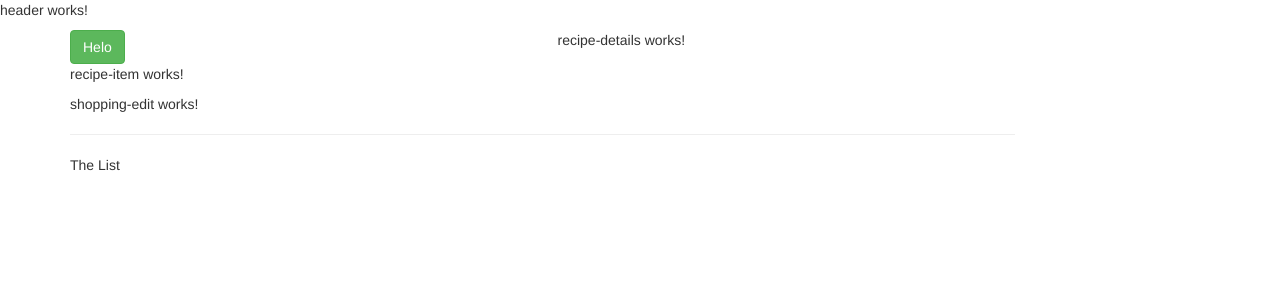
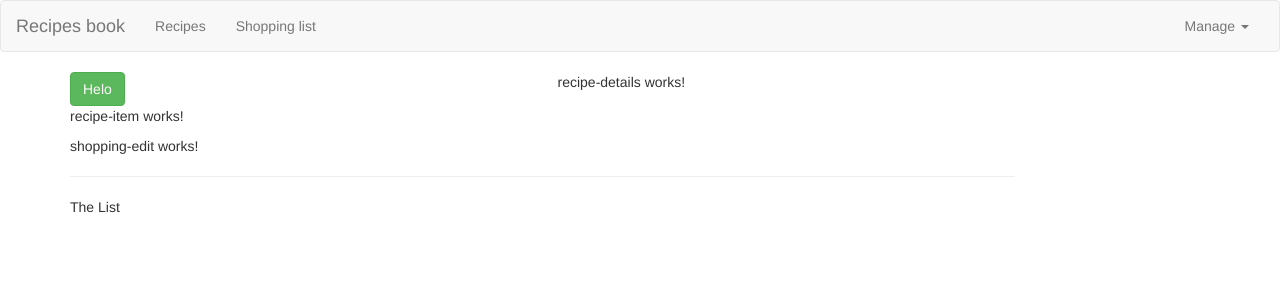
Before and after one commit to vallauri-ict/my-recipes-giordanopaolo, an Angular app: page / in a window 1280 px wide. Shown: the top 300 px of the page. Built offline with nearby package versions, Linux system fonts and the light colour scheme.

Commit message:
[3] Header almost complited

```diff
--- a/src/app/header/header.component.html
+++ b/src/app/header/header.component.html
@@ -1 +1,31 @@
-<p>header works!</p>
+<nav class="navbar navbar-default">
+    <div class="container-fluid">
+        <div class="navbar-header">
+            <button type="button" class="navbar-toggle" (click)="collapsed = !collapsed" >
+                <span class="icon-bar" *ngFor="let item of [1,2,3]"></span>
+            </button>
+            <a href="#" class="navbar-brand">Recipes book</a>
+        </div>
+        <div class="navbar-collapse" [class.collapse]="collapsed"
+                                        (window:resize)="collapsed = true">
+            <ul class="nav navbar-nav">
+                <li><a href="#">Recipes</a></li>
+                <li><a href="#">Shopping list</a></li>
+            </ul>
+            <ul class="nav navbar-nav navbar-right">
+                <li class="dropdown">
+                    <a href="#" class="droodown-toogle">Manage
+                        <span class="caret"></span>
+                    </a>
+                    <ul class="dropdown-menu">
+                        <li><a href="#">Save data</a></li>
+                        <li><a href="#">Fetch data</a></li>
+                    </ul>
+                </li>
+
+
+            </ul>
+        </div>
+    </div>
+
+</nav>
--- a/src/app/header/header.component.ts
+++ b/src/app/header/header.component.ts
@@ -8,7 +8,7 @@
 export class HeaderComponent implements OnInit {
 
   constructor() { }
-
+  collapsed:boolean = true;
   ngOnInit(): void {
   }
 
```
